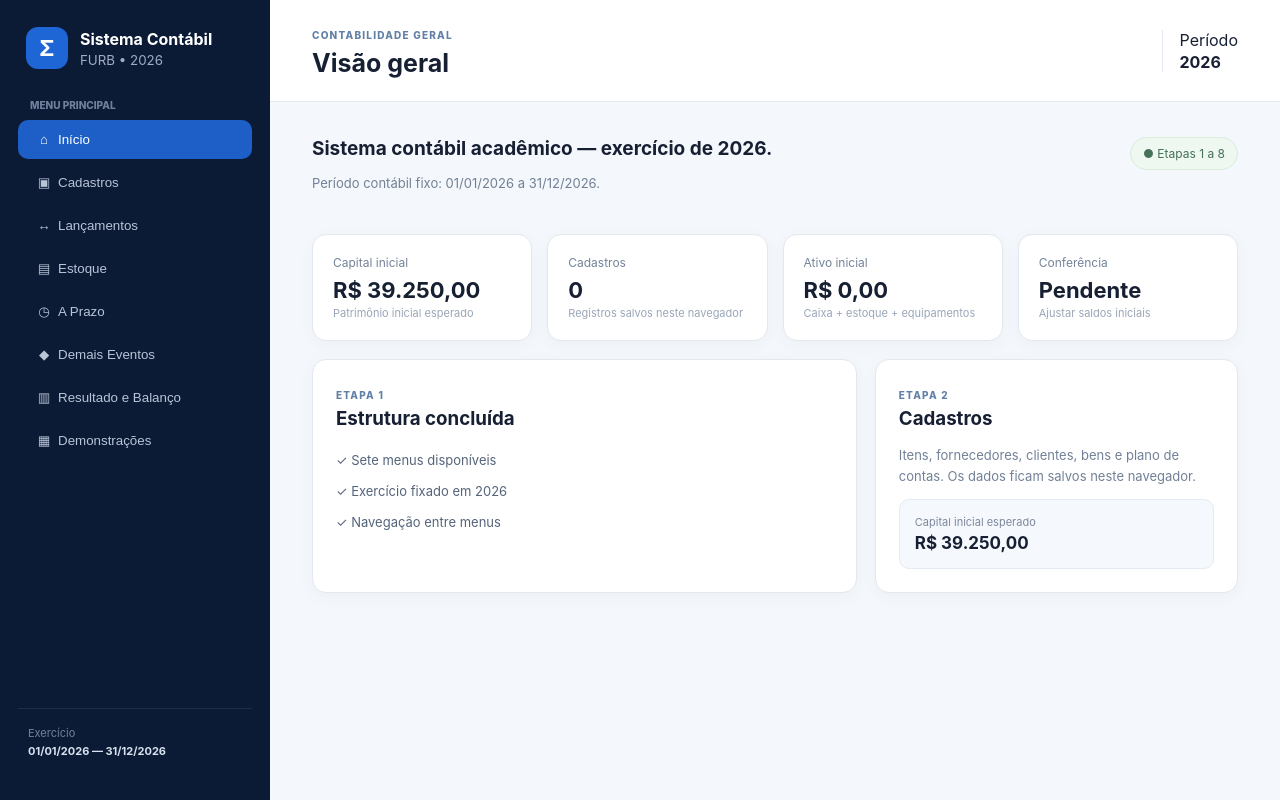
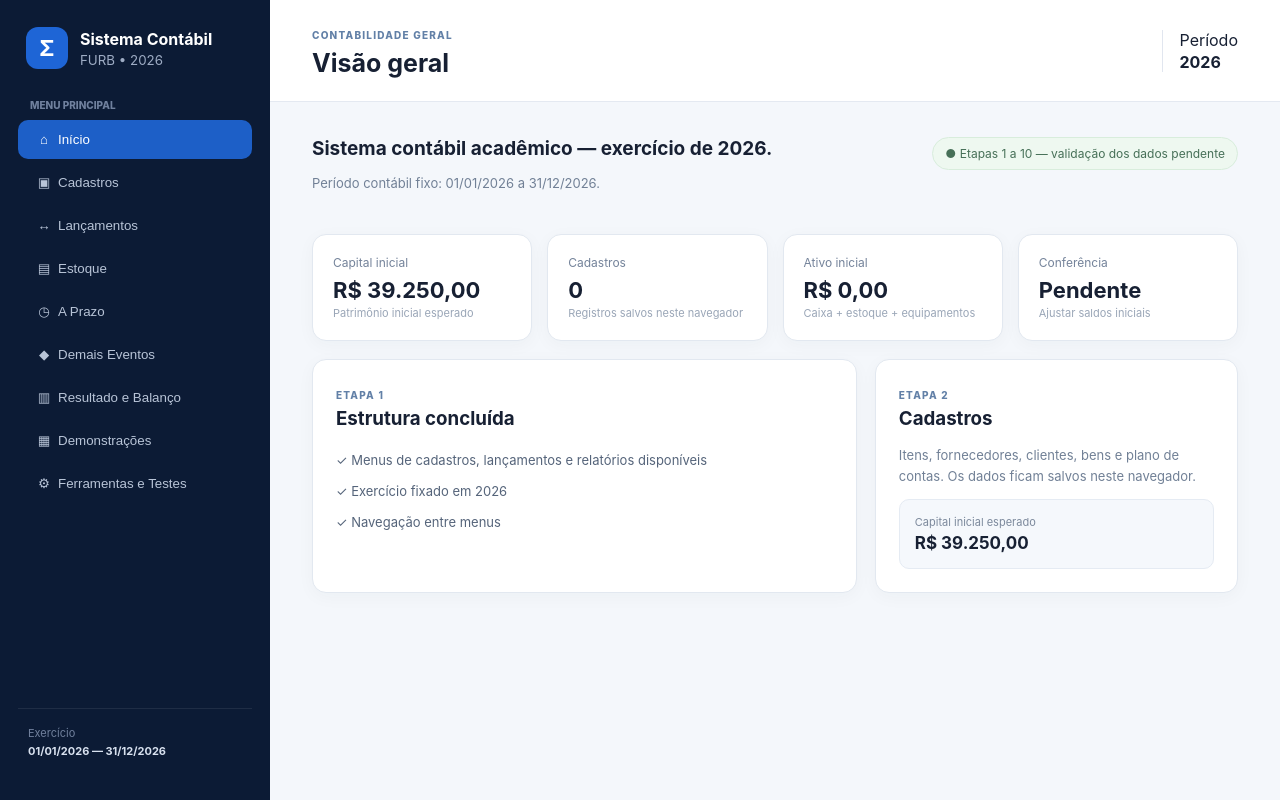
Before and after one commit to tiagogalkowski-del/contabilidade, a React (Vite) app: page / in a window 1280 px wide. Built offline with nearby package versions, Linux system fonts and the light colour scheme.

Commit message:
feat: ativar ferramentas de backup exportação e verificação final

```diff
--- a/src/main.jsx
+++ b/src/main.jsx
@@ -6,10 +6,11 @@ import {Credit} from "./Credit.jsx";
 import {Events} from "./Events.jsx";
 import {Results} from "./Results.jsx";
 import {ExtraStatements} from "./ExtraStatements.jsx";
+import {ProjectTools} from "./ProjectTools.jsx";
 
 const CAPITAL=39250;
-const menus=[["inicio","⌂","Início"],["cadastros","▣","Cadastros"],["lancamentos","↔","Lançamentos"],["estoque","▤","Estoque"],["prazo","◷","A Prazo"],["eventos","◆","Demais Eventos"],["resultado","▥","Resultado e Balanço"],["demonstracoes","▦","Demonstrações"]];
-const info={inicio:["Visão geral","Sistema contábil acadêmico — exercício de 2026."],cadastros:["Cadastros","Itens, clientes, fornecedores, bens e plano de contas."],lancamentos:["Lançamentos","Registro contábil com débito e crédito."],estoque:["Estoque","Controle de entradas, saídas, saldo e custo médio."],prazo:["Operações a prazo","Contas a receber e contas a pagar."],eventos:["Demais eventos","Aluguel, salários, empréstimos, juros e outros eventos."],resultado:["Resultado e Balanço","Demonstração do resultado e Balanço Patrimonial."],demonstracoes:["Outras demonstrações","Balancete, fluxo de caixa e patrimônio líquido."]};
+const menus=[["inicio","⌂","Início"],["cadastros","▣","Cadastros"],["lancamentos","↔","Lançamentos"],["estoque","▤","Estoque"],["prazo","◷","A Prazo"],["eventos","◆","Demais Eventos"],["resultado","▥","Resultado e Balanço"],["demonstracoes","▦","Demonstrações"],["ferramentas","⚙","Ferramentas e Testes"]];
+const info={inicio:["Visão geral","Sistema contábil acadêmico — exercício de 2026."],cadastros:["Cadastros","Itens, clientes, fornecedores, bens e plano de contas."],lancamentos:["Lançamentos","Registro contábil com débito e crédito."],estoque:["Estoque","Controle de entradas, saídas, saldo e custo médio."],prazo:["Operações a prazo","Contas a receber e contas a pagar."],eventos:["Demais eventos","Aluguel, salários, empréstimos, juros e outros eventos."],resultado:["Resultado e Balanço","Demonstração do resultado e Balanço Patrimonial."],demonstracoes:["Outras demonstrações","Balancete, fluxo de caixa e patrimônio líquido."],ferramentas:["Ferramentas e testes","Backup, exportação e conferências finais."]};
 const sections=[
  {id:"items",label:"Itens",fields:[["name","Descrição","text",true],["sku","Código","text"],["unit","Unidade","text"],["quantity","Quantidade inicial","number"],["unitCost","Custo unitário inicial (R$)","number"]]},
  {id:"suppliers",label:"Fornecedores",fields:[["name","Nome / Razão social","text",true],["document","CPF / CNPJ","text"],["phone","Telefone","text"],["email","E-mail","email"],["address","Endereço","text"]]},
@@ -49,7 +50,7 @@ function App(){
  }
  function remove(id){if((tab==="assets"&&entries.some(e=>e.kind==="depreciacao"&&e.assetId===id))||(tab==="items"&&entries.some(e=>e.itemId===id))||(tab==="suppliers"&&entries.some(e=>e.kind==="compra_prazo"&&e.partnerId===id))||(tab==="customers"&&entries.some(e=>e.kind==="venda_prazo"&&e.partnerId===id))){setNotice("Não é possível excluir cadastro vinculado a lançamentos.");return}if(!confirm("Excluir este cadastro?"))return;setData(old=>({...old,[tab]:old[tab].filter(x=>x.id!==id)}));setNotice("Cadastro excluído.")}
  return <div className="app"><aside><div className="brand"><b>Σ</b><div><strong>Sistema Contábil</strong><small>FURB • 2026</small></div></div><nav><label>MENU PRINCIPAL</label>{menus.map(([id,icon,name])=><button className={active===id?"active":""} onClick={()=>setActive(id)} key={id}><i>{icon}</i>{name}</button>)}</nav><footer>Exercício<strong>01/01/2026 — 31/12/2026</strong></footer></aside>
- <main><header><div><small>CONTABILIDADE GERAL</small><h1>{info[active][0]}</h1></div><div className="period">Período<strong>2026</strong></div></header><section><div className="intro"><div><h2>{info[active][1]}</h2><p>Período contábil fixo: 01/01/2026 a 31/12/2026.</p></div><span className="status">● Etapas 1 a 8</span></div>
+ <main><header><div><small>CONTABILIDADE GERAL</small><h1>{info[active][0]}</h1></div><div className="period">Período<strong>2026</strong></div></header><section><div className="intro"><div><h2>{info[active][1]}</h2><p>Período contábil fixo: 01/01/2026 a 31/12/2026.</p></div><span className="status">● Etapas 1 a 10 — validação dos dados pendente</span></div>
  {active==="inicio"?<Dashboard data={data} totalAssets={totalAssets} balanced={balanced}/>:active==="cadastros"?<div className="panel"><div className="tabs">{sections.map(s=><button key={s.id} className={tab===s.id?"selected":""} onClick={()=>selectTab(s.id)}>{s.label}<span>{data[s.id].length}</span></button>)}</div><div className="section-head"><div><small>CADASTROS</small><h3>{current.label}</h3></div><button className="primary" onClick={startNew}>+ Novo cadastro</button></div>
  {notice&&<div className="notice">{notice}</div>}
  {editing!==null?<form className="record-form" onSubmit={save}><div className="form-grid">{current.fields.map(([key,label,type,required,options])=><label key={key}>{label}{type==="select"?<select required={!!required} value={form[key]||""} onChange={e=>setForm({...form,[key]:e.target.value})}><option value="">Selecione...</option>{options.map(o=><option key={o}>{o}</option>)}</select>:<input type={type} required={!!required} min={type==="number"?"0":type==="date"?"2026-01-01":undefined} max={type==="date"?"2026-12-31":undefined} step={type==="number"?"0.01":undefined} value={form[key]??""} onChange={e=>setForm({...form,[key]:e.target.value})}/>}</label>)}</div><div className="actions"><button type="button" className="secondary" onClick={()=>{setEditing(null);setForm({})}}>Cancelar</button><button className="primary" type="submit">Salvar cadastro</button></div></form>:<DataTable section={current} rows={data[tab]} onEdit={edit} onRemove={remove}/>}
@@ -60,10 +61,11 @@ function App(){
  {active==="eventos"&&<Events items={data.items} assets={data.assets} entries={entries} setEntries={setEntries} cash={cash}/>}
  {active==="resultado"&&<Results items={data.items} assets={data.assets} entries={entries} cash={cash} capital={CAPITAL}/>}
  {active==="demonstracoes"&&<ExtraStatements items={data.items} assets={data.assets} entries={entries} cash={cash} capital={CAPITAL}/>}
+ {active==="ferramentas"&&<ProjectTools data={data} cash={cash} entries={entries} setData={setData} setCash={setCash} setEntries={setEntries} capital={CAPITAL}/>}
  {active==="cadastros"&&<OpeningBalances cash={cash} setCash={entries.length?undefined:setCash} stockValue={stockValue} equipmentValue={equipmentValue} totalAssets={totalAssets} balanced={balanced} items={data.items} assets={data.assets}/>}
  </section></main></div>
 }
 function DataTable({section,rows,onEdit,onRemove}){return rows.length===0?<div className="empty-state"><strong>Nenhum registro cadastrado</strong><p>Use “Novo cadastro” para adicionar o primeiro registro.</p></div>:<div className="table-wrap"><table><thead><tr>{section.fields.map(f=><th key={f[0]}>{f[1]}</th>)}<th>Ações</th></tr></thead><tbody>{rows.map(r=><tr key={r.id}>{section.fields.map(f=><td key={f[0]}>{f[2]==="number"&&["unitCost","value","residual"].includes(f[0])?money(r[f[0]]):r[f[0]]||"—"}</td>)}<td><button className="link-btn" onClick={()=>onEdit(r)}>Editar</button><button className="link-btn danger" onClick={()=>onRemove(r.id)}>Excluir</button></td></tr>)}</tbody></table></div>}
 function OpeningBalances({cash,setCash,stockValue,equipmentValue,totalAssets,balanced,items,assets}){return <div className="opening"><div className="section-head"><div><small>SALDOS INICIAIS</small><h3>Conferência do capital inicial</h3></div><span className={balanced?"balance-ok":"balance-pending"}>{balanced?"Ativo confere":"Pendente de conferência"}</span></div><p className="hint">Informe o saldo inicial do caixa. O estoque e os equipamentos são calculados a partir dos cadastros acima. Não preenchemos valores que não aparecem na atividade.</p><label className="cash-field">Saldo inicial do caixa (R$)<input type="number" min="0" step="0.01" value={cash} disabled={!setCash} onChange={e=>setCash?.(e.target.value)} placeholder="0,00"/></label><div className="balance-grid"><div><span>Caixa</span><strong>{money(cash)}</strong></div><div><span>Estoque inicial ({items.length} itens)</span><strong>{money(stockValue)}</strong></div><div><span>Equipamentos ({assets.length} bens)</span><strong>{money(equipmentValue)}</strong></div><div className="total"><span>Total do ativo inicial</span><strong>{money(totalAssets)}</strong></div><div><span>Capital inicial esperado</span><strong>{money(CAPITAL)}</strong></div><div><span>Diferença</span><strong>{money(totalAssets-CAPITAL)}</strong></div></div><p className="hint">Critério de teste da atividade: ativo inicial = capital inicial de R$ 39.250,00. Ajuste os saldos conforme os dados fornecidos no restante do caderno.</p></div>}
-function Dashboard({data,totalAssets,balanced}){const count=sections.reduce((a,s)=>a+data[s.id].length,0);return <><div className="cards">{[["Capital inicial",money(CAPITAL),"Patrimônio inicial esperado"],["Cadastros",String(count),"Registros salvos neste navegador"],["Ativo inicial",money(totalAssets),"Caixa + estoque + equipamentos"],["Conferência",balanced?"Conferido":"Pendente",balanced?"Ativo igual ao capital":"Ajustar saldos iniciais"]].map(x=><article className="card" key={x[0]}><span>{x[0]}</span><strong>{x[1]}</strong><small>{x[2]}</small></article>)}</div><div className="grid"><div className="panel"><small>ETAPA 1</small><h3>Estrutura concluída</h3><ul><li>✓ Sete menus disponíveis</li><li>✓ Exercício fixado em 2026</li><li>✓ Navegação entre menus</li></ul></div><div className="panel"><small>ETAPA 2</small><h3>Cadastros</h3><p>Itens, fornecedores, clientes, bens e plano de contas. Os dados ficam salvos neste navegador.</p><div className="target">Capital inicial esperado<strong>{money(CAPITAL)}</strong></div></div></div></>}
+function Dashboard({data,totalAssets,balanced}){const count=sections.reduce((a,s)=>a+data[s.id].length,0);return <><div className="cards">{[["Capital inicial",money(CAPITAL),"Patrimônio inicial esperado"],["Cadastros",String(count),"Registros salvos neste navegador"],["Ativo inicial",money(totalAssets),"Caixa + estoque + equipamentos"],["Conferência",balanced?"Conferido":"Pendente",balanced?"Ativo igual ao capital":"Ajustar saldos iniciais"]].map(x=><article className="card" key={x[0]}><span>{x[0]}</span><strong>{x[1]}</strong><small>{x[2]}</small></article>)}</div><div className="grid"><div className="panel"><small>ETAPA 1</small><h3>Estrutura concluída</h3><ul><li>✓ Menus de cadastros, lançamentos e relatórios disponíveis</li><li>✓ Exercício fixado em 2026</li><li>✓ Navegação entre menus</li></ul></div><div className="panel"><small>ETAPA 2</small><h3>Cadastros</h3><p>Itens, fornecedores, clientes, bens e plano de contas. Os dados ficam salvos neste navegador.</p><div className="target">Capital inicial esperado<strong>{money(CAPITAL)}</strong></div></div></div></>}
 createRoot(document.getElementById("root")).render(<App/>);
```
